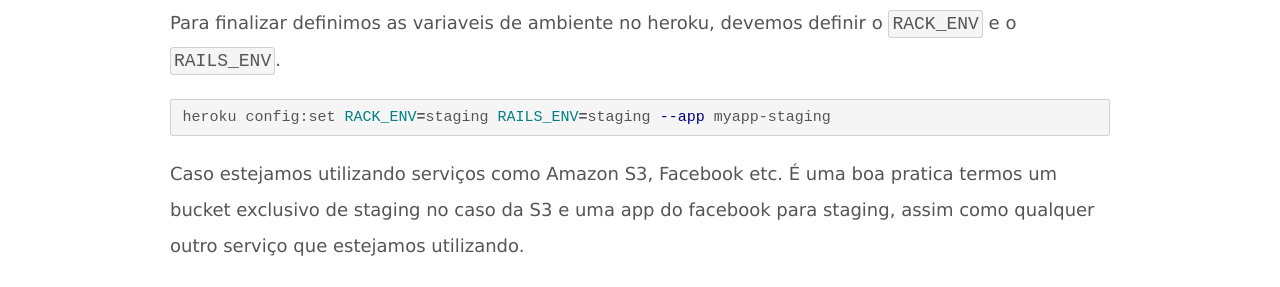
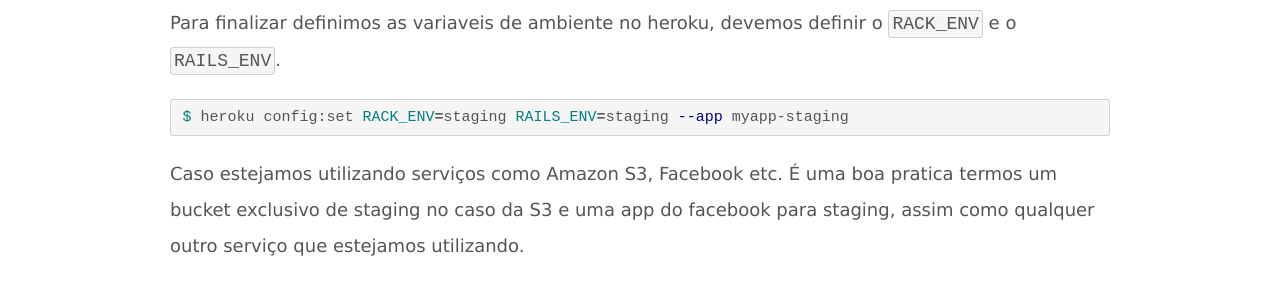
Before and after one commit to maurogeorge/groselhas, a Jekyll site: the page built from _posts/2013-11-21-criando-um-ambiente-de-staging-no-heroku-para-nossa-rails-app.md, in a window 1280 px wide. Shown: the part 1423-1710 px from the top of the page. Built offline with Jekyll 4.4.1, drawn with Linux system fonts in a browser that asks for light colours; Markdown is read by kramdown in place of the engine named in the settings; comment, search, counter and statistics services are not loaded.

Commit message:
Add missing $

```diff
--- a/_posts/2013-11-21-criando-um-ambiente-de-staging-no-heroku-para-nossa-rails-app.md
+++ b/_posts/2013-11-21-criando-um-ambiente-de-staging-no-heroku-para-nossa-rails-app.md
@@ -44,7 +44,7 @@ end
 Para finalizar definimos as variaveis de ambiente no heroku, devemos definir o `RACK_ENV` e o `RAILS_ENV`.
 
 {% highlight bash %}
-heroku config:set RACK_ENV=staging RAILS_ENV=staging --app myapp-staging
+$ heroku config:set RACK_ENV=staging RAILS_ENV=staging --app myapp-staging
 {% endhighlight %}
 
 Caso estejamos utilizando serviços como Amazon S3, Facebook etc. É uma boa pratica termos um bucket exclusivo de staging no caso da S3 e uma app do facebook para staging, assim como qualquer outro serviço que estejamos utilizando.
```
